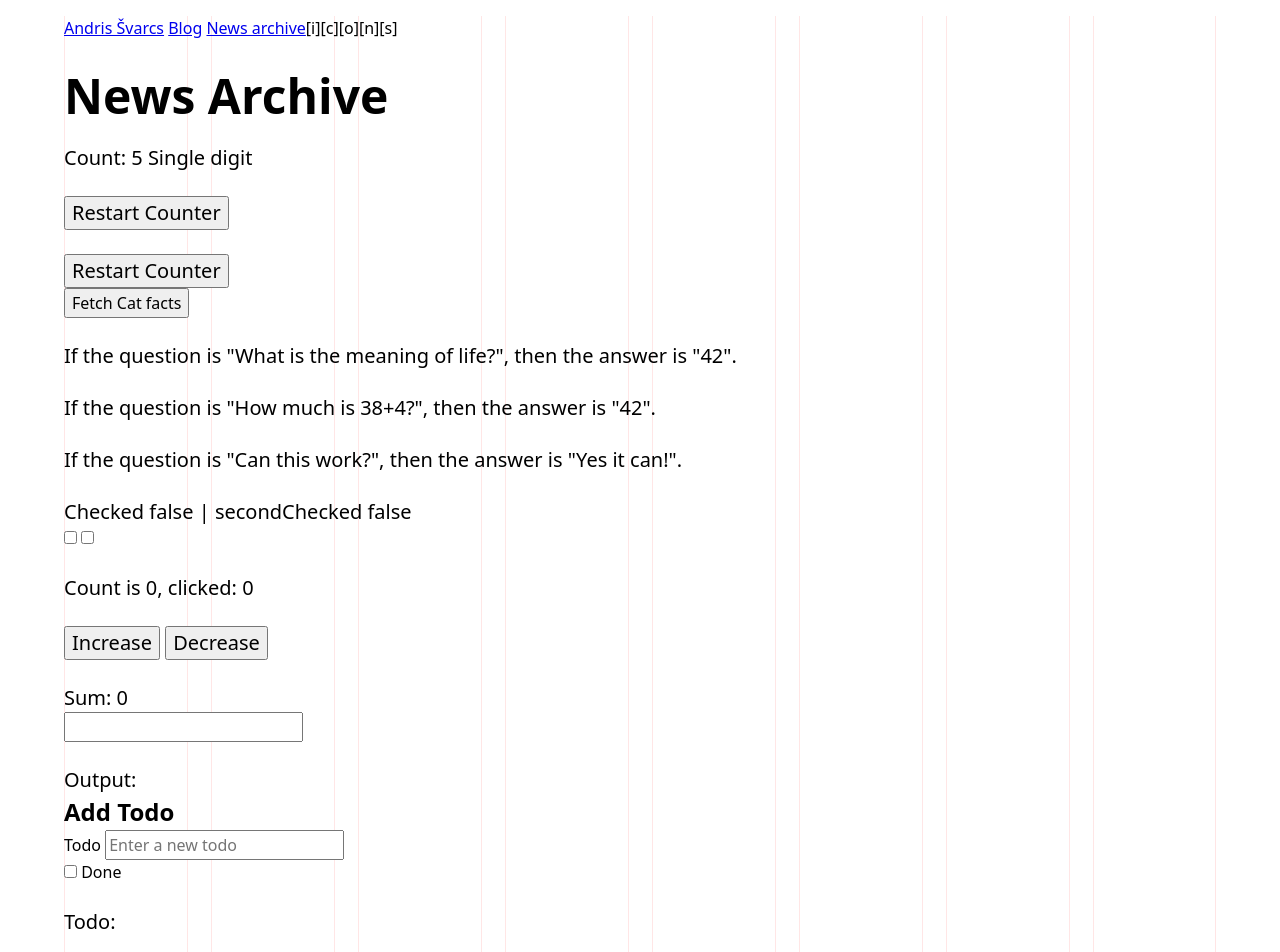
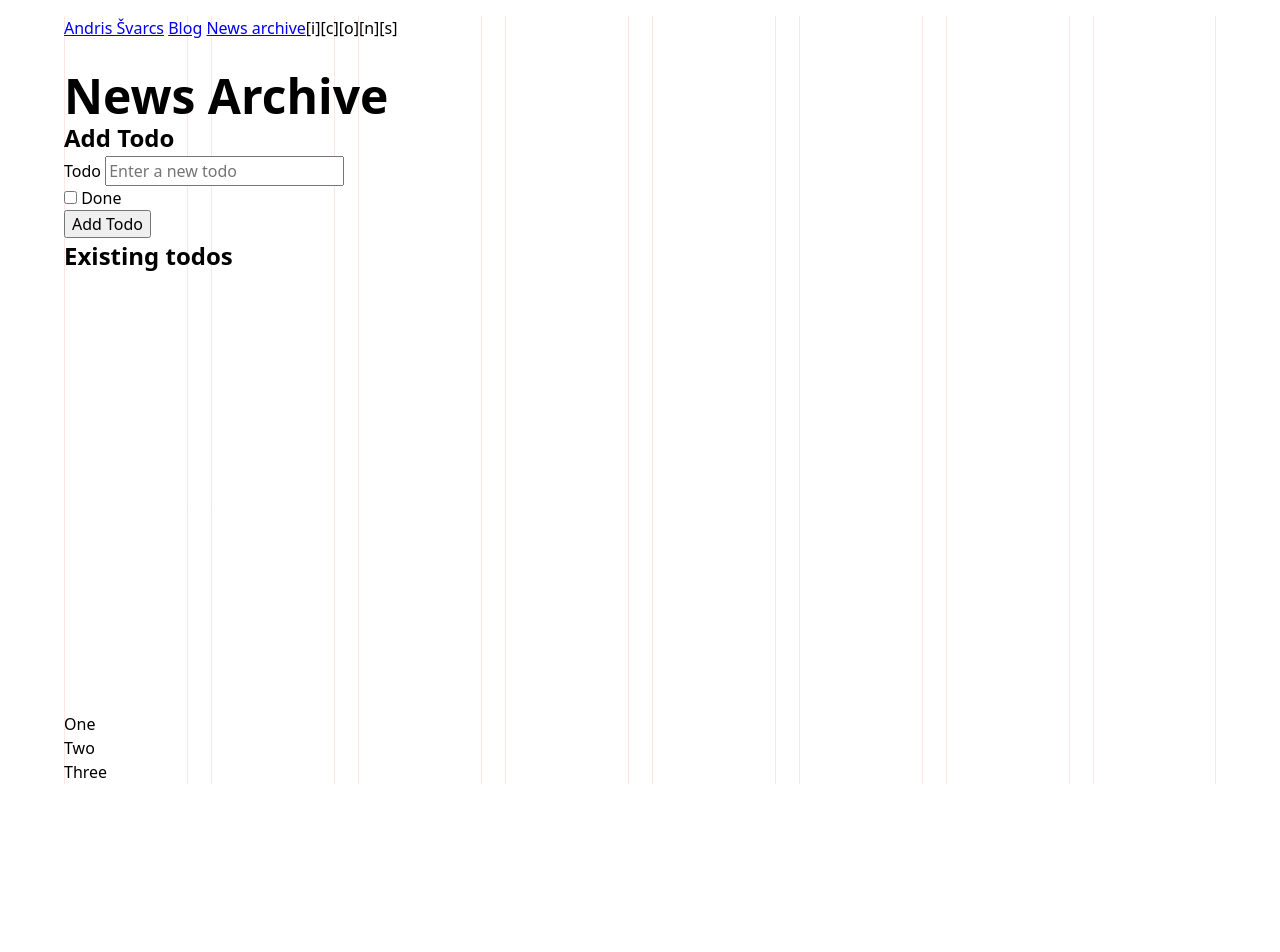
Before and after one commit to Shwartz/svelte5, a SvelteKit app: page /news-archive in a window 1280 px wide. Shown: the top 952 px of the page. After the commit the page ends 800 px from the top, so only its background shows below. Built offline with nearby package versions, Linux system fonts and the light colour scheme.

Commit message:
Objects reactivity example

```diff
--- a/src/lib/components/learning/LogicTesting.svelte
+++ b/src/lib/components/learning/LogicTesting.svelte
@@ -1,75 +1,41 @@
 <script lang="ts">
-	interface Numbers {
-		count: number;
-		amount: Array<number>;
+	type FormDataEntryValue = string | File;
+	interface Todo {
+		id: string;
+		[key: string]: FormDataEntryValue | string;
 	}
+	let todos = $state<Todo[]>([]);
 
-	let numbers: Numbers = $state({
-		count: 0,
-		amount: [],
-	});
-
-	let checked = $state(false);
-	let secondChecked = $state(false);
-
-	function increase(e) {
-		console.log({e});
-		e.target.style.background = 'yellow';
-		numbers.count++;
-		numbers.amount.push(numbers.count);
+	const addTodo = (e: SubmitEvent) => {
+		const todo = Object.fromEntries(new FormData(e.target as HTMLFormElement)) as Todo;
+		todo.id = crypto.randomUUID();
+		todos.push(todo);
+		(e.target as HTMLFormElement).reset();
+		e.preventDefault();
 	}
-
-	function decrease() {
-		numbers.count--;
-		numbers.amount.push(numbers.count);
-	}
-
-	let outputText = $state('');
-	let todo = $state({ name: "", done: false });
-
 </script>
 
 <div>
-	<p>Checked {checked} | secondChecked {secondChecked}</p>
-	<input type="checkbox" bind:checked/>
-	<input type="checkbox" bind:checked={secondChecked}/>
-</div>
-
-<div class="counter">
-	<p>Count is {numbers.count}, clicked: {numbers.amount.length}</p>
-	<p>
-		<button type="button" onclick={increase}>Increase</button>
-		<button type="button" onclick={decrease}>Decrease</button>
-	</p>
-	<p>Sum: {numbers.amount.reduce((a, b) => a + b, 0)}</p>
-</div>
-
-<div>
-	<input type="text" bind:value={outputText}>
-	<p>Output: {outputText}</p>
-</div>
-
-<div>
 	<h2>Add Todo</h2>
-
-	<form>
+	<form onsubmit={addTodo}>
 		<label for="name">Todo</label>
-		<input
-			id="name"
-			type="text"
-			bind:value={todo.name}
-			placeholder="Enter a new todo"
-		/>
+		<input id="name" name="name" type="text" placeholder="Enter a new todo">
 		<div>
-			<input id="done" name="done" type="checkbox" bind:checked={todo.done} />
+			<input id="done" name="done" type="checkbox">
 			<label for="done">Done</label>
 		</div>
+		<input type="submit" value="Add Todo">
 	</form>
 
-	<p>
-		Todo: {todo.name}
-	</p>
-	<p>
-		Done: {todo.done ? "Yes" : "No"}
-	</p>
+	<h2>Existing todos</h2>
+	<ul>
+		{#each todos as todo}
+			<li>
+				<input type="checkbox" bind:checked={todo.done} id={todo.id}>
+				<label for={todo.id}>
+					{todo.name} ({todo.done ? "done" : "not done"})
+				</label>
+			</li>
+			{/each}
+	</ul>
 </div>
--- a/src/routes/news-archive/+page.svelte
+++ b/src/routes/news-archive/+page.svelte
@@ -1,20 +1,6 @@
-<script lang="ts">
-	import QuestionAndAnswer from '$lib/components/learning/QuestionAndAnswer.svelte';
-	import Counter from '$lib/components/learning/Counter.svelte';
-	import type { QAprops } from '$lib/types/qa';
-	import Message from '$lib/components/learning/Message.svelte';
+<script>
 	import LogicTesting from '$lib/components/learning/LogicTesting.svelte';
-
-	let qa: QAprops = {
-		question: 'Can this work?',
-		answer: 'Yes it can!'
-	};
 </script>
 
 <h1>News Archive</h1>
-<Counter />
-<Message />
-<QuestionAndAnswer />
-<QuestionAndAnswer question="How much is 38+4?" />
-<QuestionAndAnswer {...qa} />
-<LogicTesting/>
+<LogicTesting />
--- a/tsconfig.json
+++ b/tsconfig.json
@@ -11,5 +11,6 @@
 		"strict": true,
 		"module": "NodeNext",
 		"moduleResolution": "bundler",
+		"lib": ["dom", "dom.iterable", "esnext"],
 	}
 }
```
